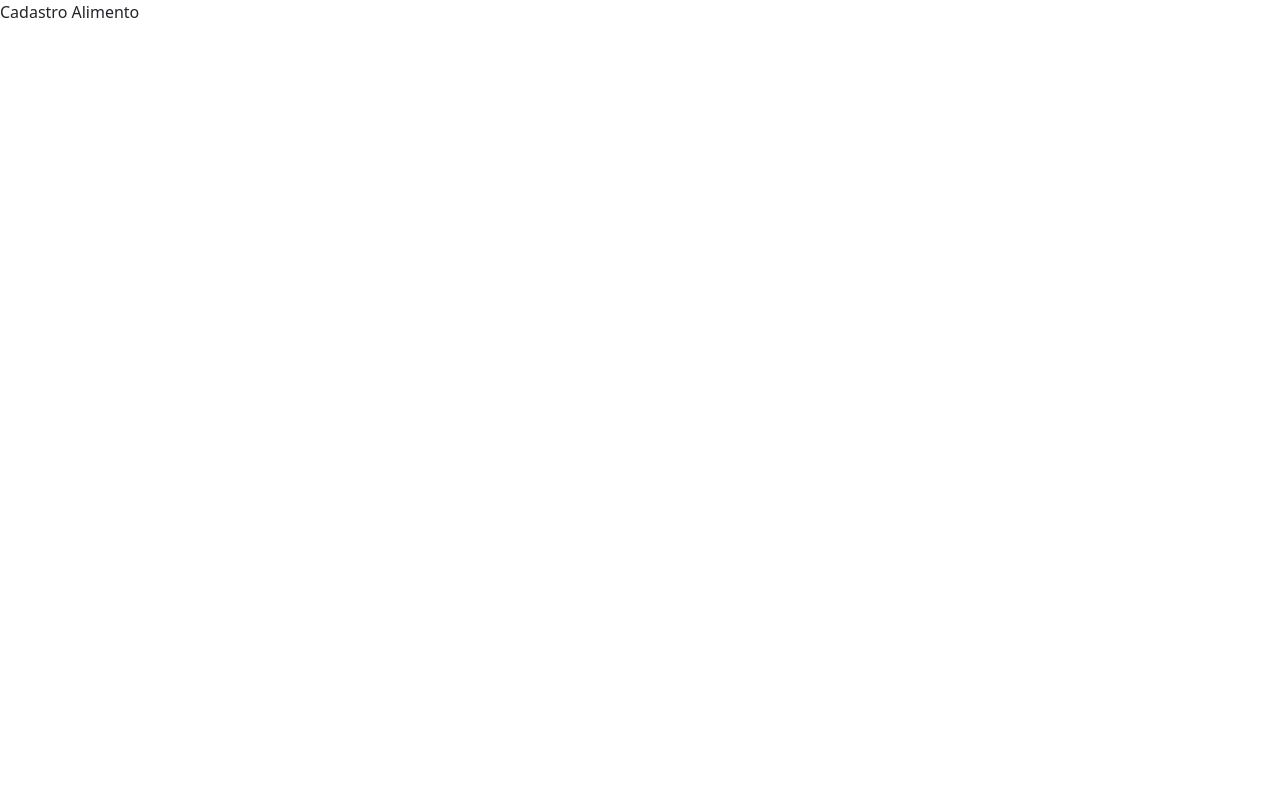
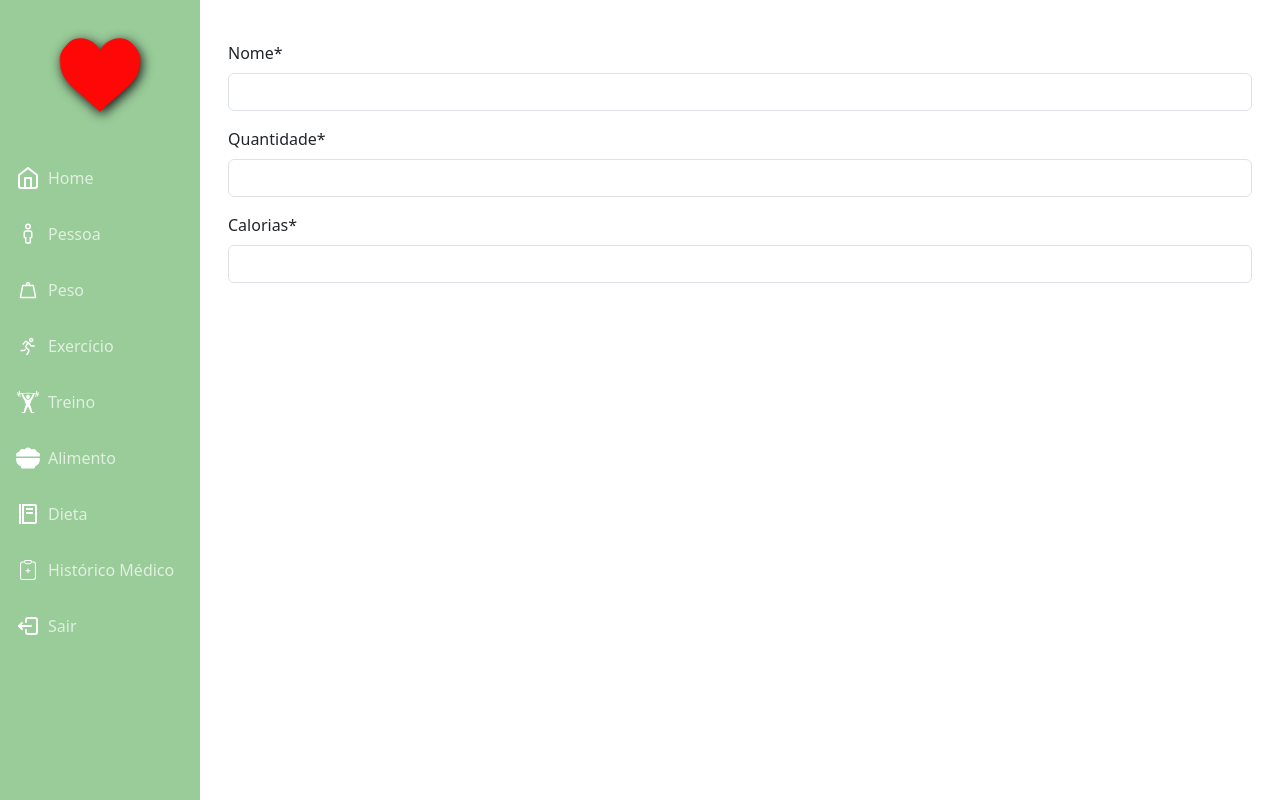
Before and after one commit to alevaristofig/sistema_controle_peso_frt, a React (Create React App) app: page /cadastroalimento in a window 1280 px wide. Built offline with nearby package versions, Linux system fonts and the light colour scheme.

Commit message:
Implementação do hook alimento

```diff
--- a/src/paginas/Alimento/cadastroAlimento.tsx
+++ b/src/paginas/Alimento/cadastroAlimento.tsx
@@ -1,10 +1,75 @@
-import { ReactElement } from 'react';
+import { ReactElement, useState } from 'react';
+import { ToastContainer } from "react-toastify";
+
+import Cabecalho from "../../componentes/Cabecalho";
+
+import styles from '../Home/Home.module.css';
 
 const CadastroAlimento = (): ReactElement => {
 
+    const [nome, setNome] = useState<string>('');
+    const [quantidade, setQuantidade] = useState<string>('');
+    const [caloria, setCaloria] = useState<number>();
+
+    const mascaraCaloria = (calorias: number): void => {
+        setCaloria();
+    }
+
+    const salvarAlimento = (): void => {
+
+    }
+
     return(
         <>
-            <div>Cadastro Alimento</div>
+            <Cabecalho />
+            <div className={styles.content}>
+                <div>
+                    <ToastContainer />
+                </div>
+                <div className="container py-4">
+                    <form className="form-perfil" onSubmit={salvarAlimento}>
+                        <div className="row mt-3">
+                            <div className="col">
+                                <label className="form-label">Nome</label>
+                                <label className="form-label obrigatorio">*</label>
+                                <input
+                                    type='text'
+                                    className="form-control"
+                                    value={nome}
+                                    onChange={(e) => setNome(e.target.value)}
+                                    required
+                                />
+                            </div>
+                        </div>
+                        <div className="row mt-3">
+                            <div className="col">
+                                <label className="form-label">Quantidade</label>
+                                <label className="form-label obrigatorio">*</label>
+                                <input
+                                    type='text'
+                                    className="form-control"
+                                    value={quantidade}
+                                    onChange={(e) => setQuantidade(e.target.value)}
+                                    required
+                                />
+                            </div>
+                        </div>
+                        <div className="row mt-3">
+                            <div className="col">
+                                <label className="form-label">Calorias</label>
+                                <label className="form-label obrigatorio">*</label>
+                                <input
+                                    type='text'
+                                    className="form-control"
+                                    value={caloria}
+                                    onChange={(e) => mascaraCaloria(e.target.value)}
+                                    required
+                                />
+                            </div>
+                        </div>
+                    </form>
+                </div>
+            </div>
         </>
     )
 };
```
Also changed, not shown: src/hooks/Alimento/alimentoHook.tsx (added, +25 -0 lines).
